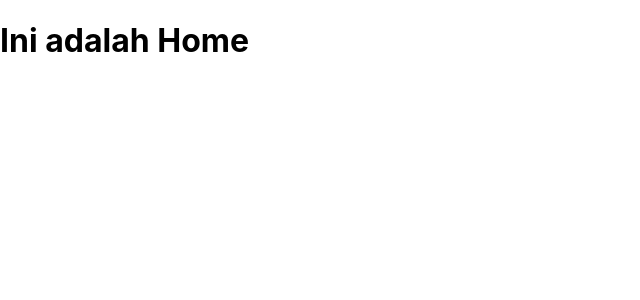
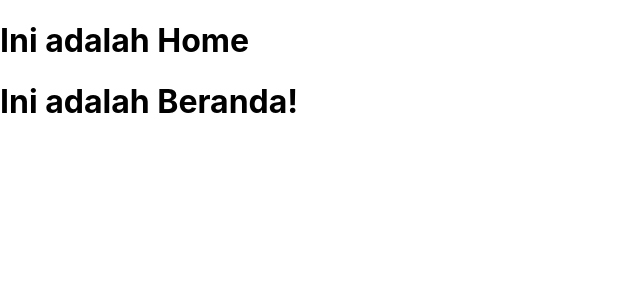
Before and after one commit to Vincentiusardip/react.js, a React (Create React App) app: page / in a window 1280 px wide. Shown: the top 300 px of the page, without its empty margins (0-640 px from the left). Built offline with nearby package versions, Linux system fonts and the light colour scheme.

Commit message:
Home dan Beranda

```diff
--- a/src/App.js
+++ b/src/App.js
@@ -1,12 +1,14 @@
 import React from 'react';
 import logo from './logo.svg';
 import Home from './Component/Fungsional/Home';
+import Beranda from './Component/Class/Beranda';
 //import './App.css';
 
 function App() {
   return (
     <div className="App">
       <Home/>
+      <Beranda/>
     </div>
   );
 }
--- /dev/null
+++ b/src/Component/Class/Beranda.jsx
@@ -0,0 +1,8 @@
+import React from 'react';
+
+class Beranda extends React.Component {
+    render() {
+        return <div><h1>Ini adalah Beranda!</h1></div>
+    }
+}
+export default Beranda;
```
